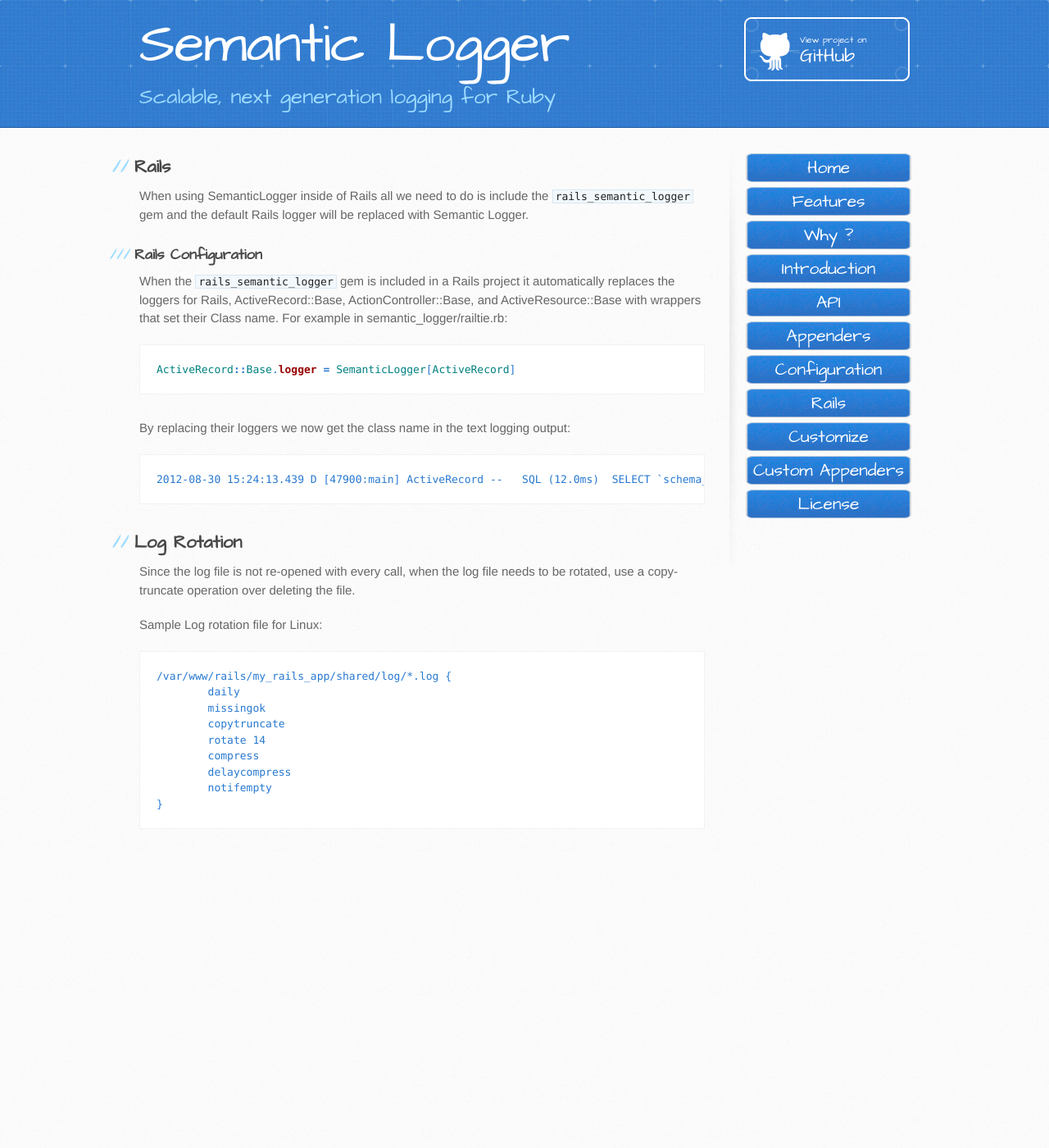
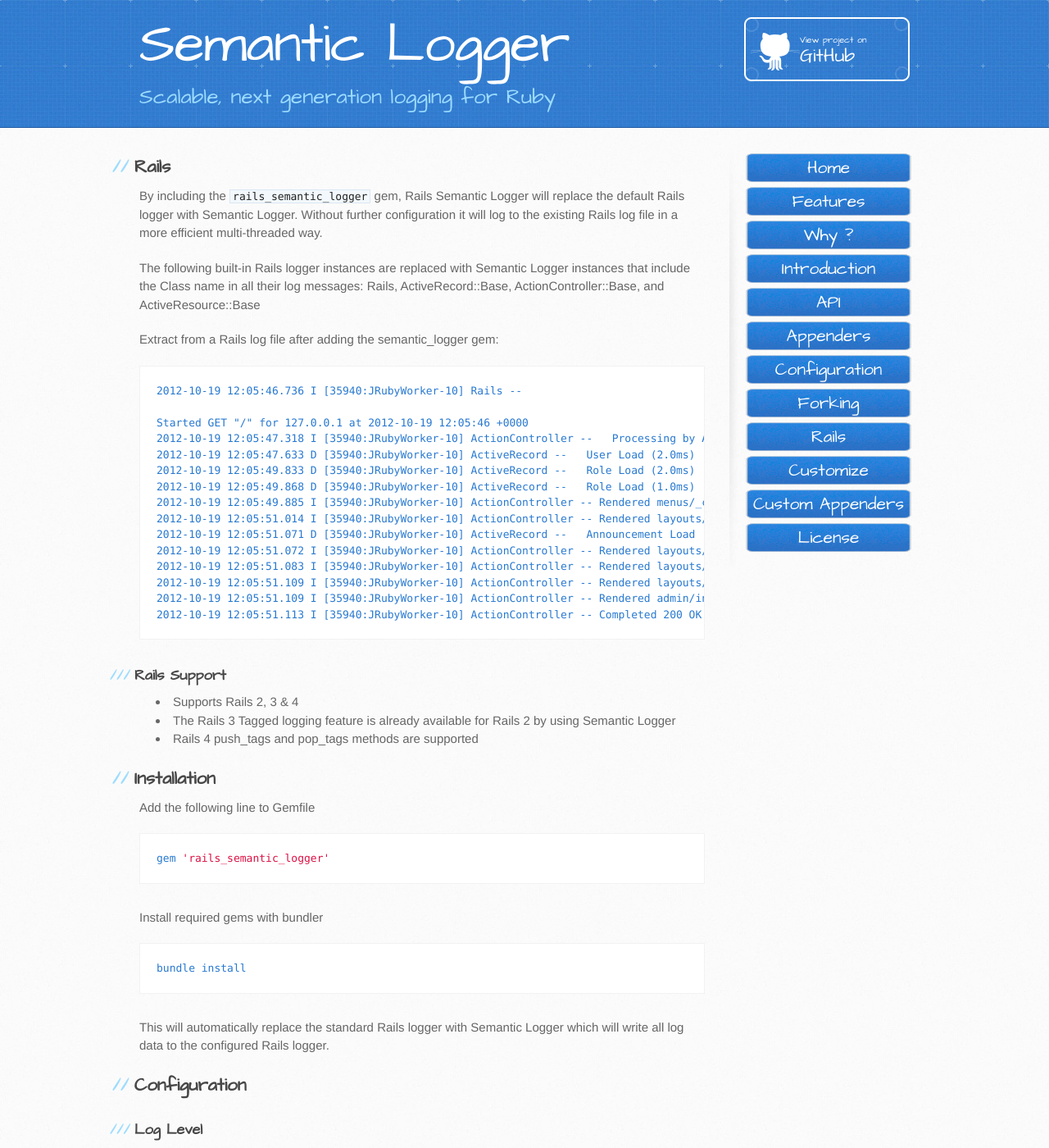
Before and after one commit to reidmorrison/semantic_logger, a Jekyll site: the page built from rails.md, in a window 1280 px wide and 1400 px high. Shown: the whole window at 82% size. Built offline with Jekyll 4.4.1, drawn with Linux system fonts in a browser that asks for light colours; Markdown is read by kramdown in place of the engine named in the settings; some of the changed text lies outside the part shown.

Commit message:
Add information on Process Forking, flushing and add information from Rails Semantic Logger

````diff
--- a/_layouts/default.html
+++ b/_layouts/default.html
@@ -38,6 +38,7 @@
           <a href="api.html" class="button">API</a>
           <a href="appenders.html" class="button">Appenders</a>
           <a href="configuration.html" class="button">Configuration</a>
+          <a href="forking.html" class="button">Forking</a>
           <a href="rails.html" class="button">Rails</a>
           <a href="customize.html" class="button">Customize</a>
           <a href="custom_appenders.html" class="button">Custom Appenders</a>
--- a/rails.md
+++ b/rails.md
@@ -4,23 +4,118 @@ layout: default
 
 ## Rails
 
-When using SemanticLogger inside of Rails all we need to do is include the
-`rails_semantic_logger` gem and the default Rails logger will be replaced with
-Semantic Logger.
+By including the `rails_semantic_logger` gem, Rails Semantic Logger will
+replace the default Rails logger with Semantic Logger. Without further
+configuration it will log to the existing Rails log file in a more efficient
+multi-threaded way.
 
-### Rails Configuration
+The following built-in Rails logger instances are replaced with Semantic Logger instances
+that include the Class name in all their log messages:
+Rails, ActiveRecord::Base, ActionController::Base, and ActiveResource::Base
 
-When the `rails_semantic_logger` gem is included in a Rails project it automatically replaces the
-loggers for Rails, ActiveRecord::Base, ActionController::Base, and ActiveResource::Base
-with wrappers that set their Class name. For example in semantic_logger/railtie.rb:
+Extract from a Rails log file after adding the semantic_logger gem:
+
+```
+2012-10-19 12:05:46.736 I [35940:JRubyWorker-10] Rails --
+
+Started GET "/" for 127.0.0.1 at 2012-10-19 12:05:46 +0000
+2012-10-19 12:05:47.318 I [35940:JRubyWorker-10] ActionController --   Processing by AdminController#index as HTML
+2012-10-19 12:05:47.633 D [35940:JRubyWorker-10] ActiveRecord --   User Load (2.0ms)  SELECT `users`.* FROM `users` WHERE `users`.`id` = 1 LIMIT 1
+2012-10-19 12:05:49.833 D [35940:JRubyWorker-10] ActiveRecord --   Role Load (2.0ms)  SELECT `roles`.* FROM `roles`
+2012-10-19 12:05:49.868 D [35940:JRubyWorker-10] ActiveRecord --   Role Load (1.0ms)  SELECT * FROM `roles` INNER JOIN `roles_users` ON `roles`.id = `roles_users`.role_id WHERE (`roles_users`.user_id = 1 )
+2012-10-19 12:05:49.885 I [35940:JRubyWorker-10] ActionController -- Rendered menus/_control_system.html.erb (98.0ms)
+2012-10-19 12:05:51.014 I [35940:JRubyWorker-10] ActionController -- Rendered layouts/_top_bar.html.erb (386.0ms)
+2012-10-19 12:05:51.071 D [35940:JRubyWorker-10] ActiveRecord --   Announcement Load (20.0ms)  SELECT `announcements`.* FROM `announcements` WHERE `announcements`.`active` = 1 ORDER BY created_at desc
+2012-10-19 12:05:51.072 I [35940:JRubyWorker-10] ActionController -- Rendered layouts/_announcement.html.erb (26.0ms)
+2012-10-19 12:05:51.083 I [35940:JRubyWorker-10] ActionController -- Rendered layouts/_flash.html.erb (4.0ms)
+2012-10-19 12:05:51.109 I [35940:JRubyWorker-10] ActionController -- Rendered layouts/_footer.html.erb (16.0ms)
+2012-10-19 12:05:51.109 I [35940:JRubyWorker-10] ActionController -- Rendered admin/index.html.erb within layouts/base (1329.0ms)
+2012-10-19 12:05:51.113 I [35940:JRubyWorker-10] ActionController -- Completed 200 OK in 3795ms (Views: 1349.0ms | ActiveRecord: 88.0ms | Mongo: 0.0ms)
+```
+
+### Rails Support
+
+* Supports Rails 2, 3 & 4
+* The Rails 3 Tagged logging feature is already available for Rails 2 by using Semantic Logger
+* Rails 4 push_tags and pop_tags methods are supported
+
+## Installation
+
+Add the following line to Gemfile
 
 ```ruby
-ActiveRecord::Base.logger = SemanticLogger[ActiveRecord]
+gem 'rails_semantic_logger'
 ```
 
-By replacing their loggers we now get the class name in the text logging output:
+Install required gems with bundler
 
-    2012-08-30 15:24:13.439 D [47900:main] ActiveRecord --   SQL (12.0ms)  SELECT `schema_migrations`.`version` FROM `schema_migrations`
+    bundle install
+
+This will automatically replace the standard Rails logger with Semantic Logger
+which will write all log data to the configured Rails logger.
+
+## Configuration
+
+### Log Level
+
+By default Semantic Logger will detect the log level from Rails. To set the
+log level explicitly, add the following line to
+config/environments/production.rb inside the Application.configure block
+
+```ruby
+config.log_level = :trace
+```
+
+#### Colorized Logging
+
+If the Rails colorized logging is enabled, then the colorized formatter will be used
+by default. To disable colorized logging in both Rails and Semantic Logger:
+
+```ruby
+config.colorize_logging = false
+```
+
+### Process Forking
+
+Also see [Process Forking](forking.html) if you use Unicorn or Puma
+
+#### MongoDB logging
+
+To log to both the Rails log file and MongoDB add the following lines to
+config/environments/production.rb inside the Application.configure block
+
+```ruby
+require 'mongo'
+config.after_initialize do
+  # Re-use the existing MongoDB connection, or create a new one here
+  db = Mongo::MongoClient.new['production_logging']
+
+  # Besides logging to the standard Rails logger, also log to MongoDB
+  config.semantic_logger.add_appender SemanticLogger::Appender::MongoDB.new(
+    db:              db,
+    collection_name: 'semantic_logger',
+    collection_size: 25.gigabytes
+  )
+end
+```
+
+#### Logging to Syslog
+
+Configuring rails to also log to a local Syslog:
+
+```ruby
+config.after_initialize do
+  config.semantic_logger.add_appender(SemanticLogger::Appender::Syslog.new)
+end
+```
+
+Configuring rails to also log to a remote Syslog server such as syslog-ng over TCP:
+
+```ruby
+config.after_initialize do
+  config.semantic_logger.add_appender(SemanticLogger::Appender::Syslog.new(:server => 'tcp://myloghost:514'))
+end
+```
 
 ## Log Rotation
 
@@ -40,3 +135,33 @@ Sample Log rotation file for Linux:
         notifempty
 }
 ```
+
+## Custom Appenders and Formatters
+
+The format of data logged by Semantic Logger is specific to each appender.
+
+To change the text file log format in Rails Semantic Logger, create a rails initializer with the following code and customize as needed.
+For example: 'config/initializers/semantic_logger_formatter.rb'
+
+```ruby
+# Replace the format of the existing log file appender
+SemanticLogger.appenders.first.formatter = Proc.new do |log|
+  tags = log.tags.collect { |tag| "[#{tag}]" }.join(" ") + " " if log.tags && (log.tags.size > 0)
+
+  message = log.message.to_s
+  message << " -- " << log.payload.inspect if log.payload
+  message << " -- " << "#{log.exception.class}: #{log.exception.message}\n#{(log.exception.backtrace || []).join("\n")}" if log.exception
+
+  duration_str = log.duration ? "(#{'%.1f' % log.duration}ms) " : ''
+
+  "#{SemanticLogger::Appender::Base.formatted_time(log.time)} #{log.level.to_s[0..0].upcase} [#{$$}:#{log.thread_name}] #{tags}#{duration_str}#{log.name} : #{message}"
+end
+```
+
+## Known issues
+
+* Due to the way that Rails logs to the console, after adding `rails_semantic_logger` it
+no longer logs to the console when a Rails server is started: `bin/rails server`
+* Rails has a defect where supplying multiple tags through `config.log_tags` it is
+leaving some tags behind and not cleaning them up after a request completes.
+The workaround for now is to only specify a single tag in `config.log_tags`.
````
Also changed, not shown: api.md (+19 -3 lines), appenders.md (+14 -6 lines), configuration.md (+1 -1 lines), custom_appenders.md (+1 -1 lines), forking.md (added, +47 -0 lines).
